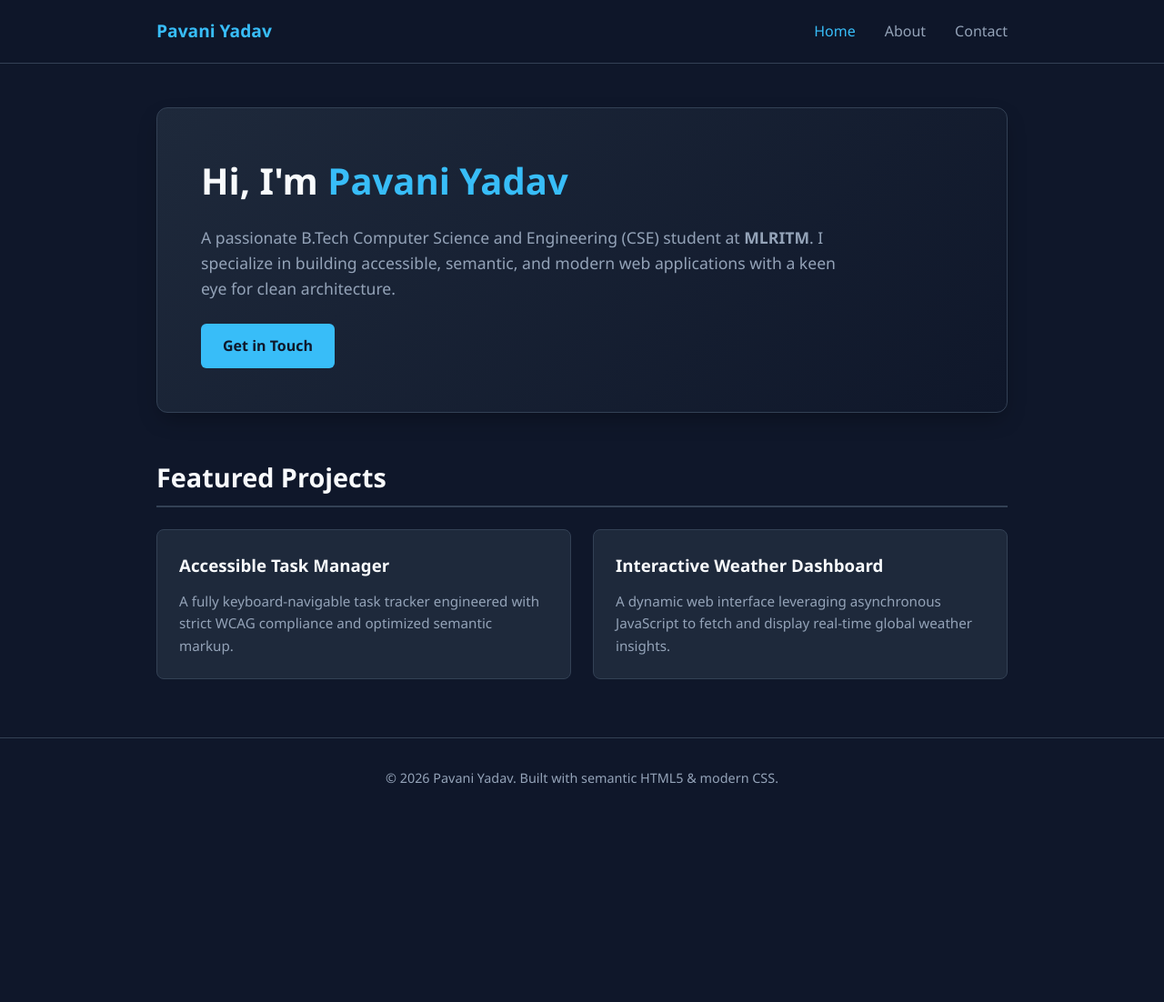
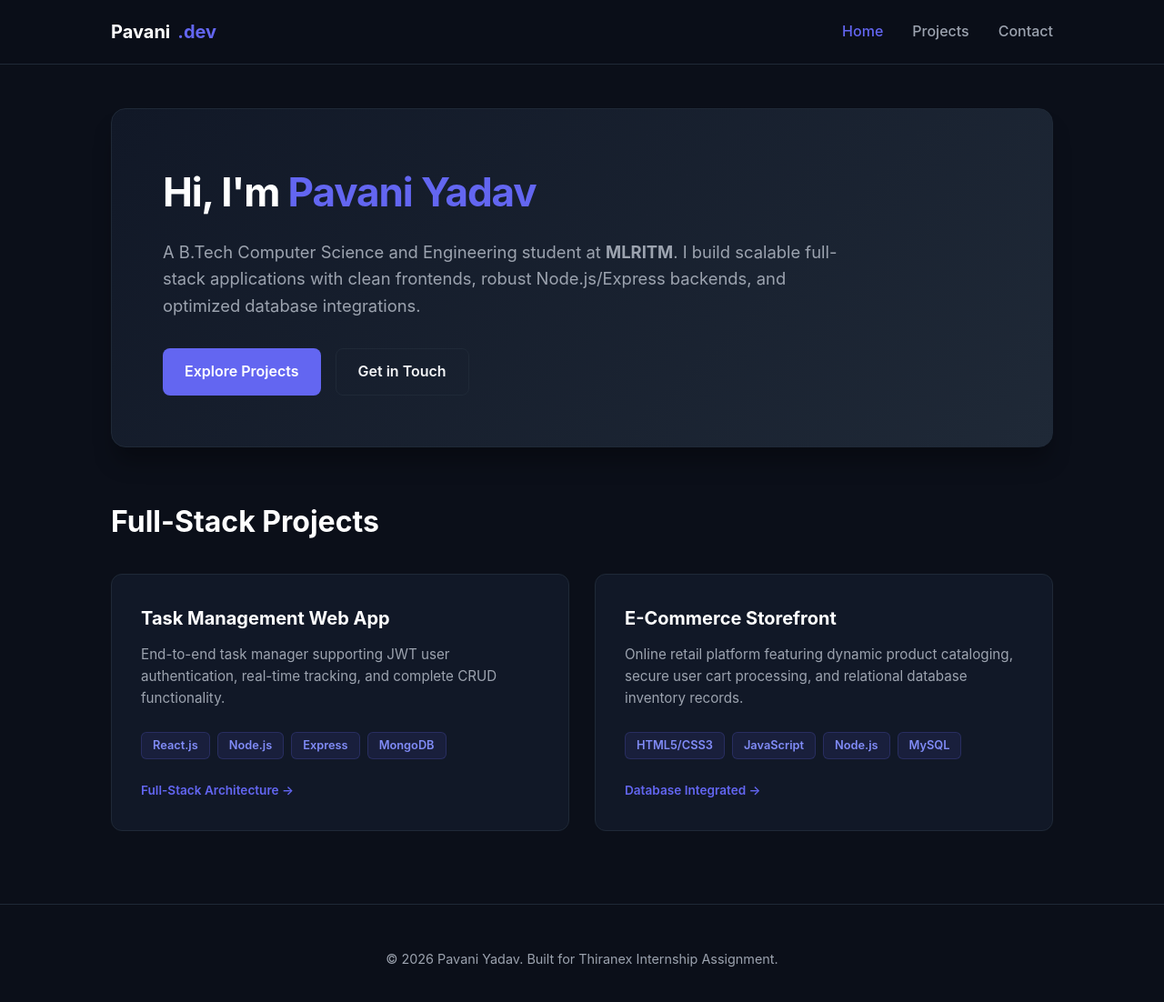
Before and after one commit to pavaniyadav226-cmyk/Protofolio, a plain HTML site: page index.html in a window 1280 px wide. Shown: the whole page at 91% size. Before the commit the page ends 899 px from the top, so only its background shows below. Drawn offline with Linux system fonts and the light colour scheme.

Commit message:
Update index.html

```diff
--- a/index.html
+++ b/index.html
@@ -3,54 +3,63 @@
 <head>
     <meta charset="UTF-8">
     <meta name="viewport" content="width=device-width, initial-scale=1.0">
-    <meta name="description" content="Pavani Yadav - B.Tech CSE Student at MLRITM. Professional web development portfolio showcasing semantic HTML5, accessible design, and creative projects.">
-    <title>Pavani Yadav | Portfolio</title>
+    <meta name="description" content="Pavani Yadav - Full-Stack Developer & B.Tech CSE Student at MLRITM. Professional portfolio showcasing projects, backend integrations, and skills.">
+    <title>Pavani Yadav | Full-Stack Portfolio</title>
     <style>
         :root {
-            --bg-color: #0f172a;
-            --card-bg: #1e293b;
-            --text-color: #f8fafc;
-            --text-muted: #94a3b8;
-            --accent-color: #38bdf8;
-            --accent-hover: #0ea5e9;
+            --bg-color: #0b0f19;
+            --card-bg: #111827;
+            --border-color: #1f2937;
+            --text-color: #f3f4f6;
+            --text-muted: #9ca3af;
+            --accent-color: #6366f1;
+            --accent-hover: #4f46e5;
         }
         * { box-sizing: border-box; margin: 0; padding: 0; }
-        body { font-family: 'Segoe UI', Tahoma, Geneva, Verdana, sans-serif; background-color: var(--bg-color); color: var(--text-color); line-height: 1.6; }
+        body { font-family: 'Inter', system-ui, -apple-system, sans-serif; background-color: var(--bg-color); color: var(--text-color); line-height: 1.6; }
 
-        header { background: rgba(15, 23, 42, 0.9); backdrop-filter: blur(10px); position: sticky; top: 0; border-bottom: 1px solid #334155; z-index: 1000; }
-        nav { max-width: 1000px; margin: auto; display: flex; justify-content: space-between; align-items: center; padding: 1.2rem 2rem; }
-        .logo { font-weight: bold; font-size: 1.2rem; color: var(--accent-color); text-decoration: none; }
+        header { background: rgba(11, 15, 25, 0.85); backdrop-filter: blur(12px); position: sticky; top: 0; border-bottom: 1px solid var(--border-color); z-index: 1000; }
+        nav { max-width: 1100px; margin: auto; display: flex; justify-content: space-between; align-items: center; padding: 1.2rem 2rem; }
+        .logo { font-weight: 700; font-size: 1.25rem; color: #fff; text-decoration: none; display: flex; align-items: center; gap: 0.5rem; }
+        .logo span { color: var(--accent-color); }
         nav ul { list-style: none; display: flex; gap: 2rem; }
-        nav ul li a { color: var(--text-muted); text-decoration: none; font-weight: 500; transition: color 0.3s ease; }
-        nav ul li a:hover, nav ul li a:focus, nav ul li a[aria-current="page"] { color: var(--accent-color); }
+        nav ul li a { color: var(--text-muted); text-decoration: none; font-weight: 500; transition: color 0.2s; }
+        nav ul li a:hover, nav ul li a[aria-current="page"] { color: var(--accent-color); }
 
-        main { max-width: 1000px; margin: 3rem auto; padding: 0 2rem; }
+        main { max-width: 1100px; margin: 3rem auto; padding: 0 2rem; }
 
-        .hero { background: linear-gradient(135deg, #1e293b, #0f172a); border: 1px solid #334155; padding: 3rem; border-radius: 12px; margin-bottom: 3rem; box-shadow: 0 10px 25px -5px rgba(0,0,0,0.3); }
-        .hero h1 { font-size: 2.5rem; margin-bottom: 1rem; color: var(--text-color); }
+        .hero { background: linear-gradient(135deg, #111827 0%, #1f2937 100%); border: 1px solid var(--border-color); padding: 3.5rem; border-radius: 16px; margin-bottom: 3.5rem; box-shadow: 0 20px 25px -5px rgba(0, 0, 0, 0.3); }
+        .hero h1 { font-size: 2.75rem; margin-bottom: 1rem; color: #fff; letter-spacing: -0.025em; }
         .hero h1 span { color: var(--accent-color); }
-        .hero p { font-size: 1.1rem; color: var(--text-muted); margin-bottom: 1.5rem; max-width: 700px; }
+        .hero p { font-size: 1.15rem; color: var(--text-muted); margin-bottom: 2rem; max-width: 750px; }
 
-        .btn { display: inline-block; background-color: var(--accent-color); color: #0f172a; padding: 0.75rem 1.5rem; border-radius: 6px; font-weight: bold; text-decoration: none; transition: background-color 0.3s ease, transform 0.2s ease; }
-        .btn:hover { background-color: var(--accent-hover); transform: translateY(-2px); }
+        .btn-group { display: flex; gap: 1rem; }
+        .btn { display: inline-flex; align-items: center; justify-content: center; background-color: var(--accent-color); color: #fff; padding: 0.75rem 1.5rem; border-radius: 8px; font-weight: 600; text-decoration: none; transition: background-color 0.2s, transform 0.1s; }
+        .btn:hover { background-color: var(--accent-hover); transform: translateY(-1px); }
+        .btn-outline { background-color: transparent; border: 1px solid var(--border-color); color: var(--text-color); }
+        .btn-outline:hover { background-color: var(--border-color); }
 
-        .projects h2 { font-size: 1.8rem; margin-bottom: 1.5rem; border-bottom: 2px solid #334155; padding-bottom: 0.5rem; }
-        .project-grid { display: grid; grid-template-columns: repeat(auto-fit, minmax(280px, 1fr)); gap: 1.5rem; }
-        .project-card { background-color: var(--card-bg); border: 1px solid #334155; padding: 1.5rem; border-radius: 8px; transition: transform 0.3s ease, border-color 0.3s ease; }
-        .project-card:hover { transform: translateY(-5px); border-color: var(--accent-color); }
-        .project-card h3 { margin-bottom: 0.75rem; color: var(--text-color); }
-        .project-card p { color: var(--text-muted); font-size: 0.95rem; }
+        .section-title { font-size: 2rem; margin-bottom: 2rem; color: #fff; display: flex; align-items: center; gap: 0.75rem; }
+        .grid { display: grid; grid-template-columns: repeat(auto-fit, minmax(320px, 1fr)); gap: 1.75rem; }
 
-        footer { text-align: center; padding: 2rem; color: var(--text-muted); border-top: 1px solid #334155; margin-top: 4rem; font-size: 0.9rem; }
+        .card { background-color: var(--card-bg); border: 1px solid var(--border-color); padding: 2rem; border-radius: 12px; transition: transform 0.2s, border-color 0.2s; display: flex; flex-direction: column; justify-content: space-between; }
+        .card:hover { transform: translateY(-4px); border-color: var(--accent-color); }
+        .card h3 { margin-bottom: 0.75rem; color: #fff; font-size: 1.25rem; }
+        .card p { color: var(--text-muted); font-size: 0.95rem; margin-bottom: 1.5rem; }
+
+        .tech-tags { display: flex; flex-wrap: wrap; gap: 0.5rem; margin-bottom: 1.5rem; }
+        .tag { background-color: rgba(99, 102, 241, 0.1); color: #818cf8; padding: 0.25rem 0.75rem; border-radius: 6px; font-size: 0.8rem; font-weight: 600; border: 1px solid rgba(99, 102, 241, 0.2); }
+
+        footer { text-align: center; padding: 3rem 0; color: var(--text-muted); border-top: 1px solid var(--border-color); margin-top: 5rem; font-size: 0.9rem; }
     </style>
 </head>
 <body>
     <header>
         <nav aria-label="Main Navigation">
-            <a href="index.html" class="logo">Pavani Yadav</a>
+            <a href="index.html" class="logo">Pavani<span>.dev</span></a>
             <ul>
                 <li><a href="index.html" aria-current="page">Home</a></li>
-                <li><a href="about.html">About</a></li>
+                <li><a href="#projects">Projects</a></li>
                 <li><a href="contact.html">Contact</a></li>
             </ul>
         </nav>
@@ -59,27 +68,49 @@
     <main>
         <section class="hero">
             <h1>Hi, I'm <span>Pavani Yadav</span></h1>
-            <p>A passionate B.Tech Computer Science and Engineering (CSE) student at <strong>MLRITM</strong>. I specialize in building accessible, semantic, and modern web applications with a keen eye for clean architecture.</p>
-            <a href="contact.html" class="btn">Get in Touch</a>
+            <p>A B.Tech Computer Science and Engineering student at <strong>MLRITM</strong>. I build scalable full-stack applications with clean frontends, robust Node.js/Express backends, and optimized database integrations.</p>
+            <div class="btn-group">
+                <a href="#projects" class="btn">Explore Projects</a>
+                <a href="contact.html" class="btn btn-outline">Get in Touch</a>
+            </div>
         </section>
 
-        <section class="projects">
-            <h2>Featured Projects</h2>
-            <div class="project-grid">
-                <article class="project-card">
-                    <h3>Accessible Task Manager</h3>
-                    <p>A fully keyboard-navigable task tracker engineered with strict WCAG compliance and optimized semantic markup.</p>
+        <section id="projects">
+            <h2 class="section-title">Full-Stack Projects</h2>
+            <div class="grid">
+                <article class="card">
+                    <div>
+                        <h3>Task Management Web App</h3>
+                        <p>End-to-end task manager supporting JWT user authentication, real-time tracking, and complete CRUD functionality.</p>
+                        <div class="tech-tags">
+                            <span class="tag">React.js</span>
+                            <span class="tag">Node.js</span>
+                            <span class="tag">Express</span>
+                            <span class="tag">MongoDB</span>
+                        </div>
+                    </div>
+                    <span style="font-size: 0.850rem; color: var(--accent-color); font-weight: 600;">Full-Stack Architecture →</span>
                 </article>
-                <article class="project-card">
-                    <h3>Interactive Weather Dashboard</h3>
-                    <p>A dynamic web interface leveraging asynchronous JavaScript to fetch and display real-time global weather insights.</p>
+
+                <article class="card">
+                    <div>
+                        <h3>E-Commerce Storefront</h3>
+                        <p>Online retail platform featuring dynamic product cataloging, secure user cart processing, and relational database inventory records.</p>
+                        <div class="tech-tags">
+                            <span class="tag">HTML5/CSS3</span>
+                            <span class="tag">JavaScript</span>
+                            <span class="tag">Node.js</span>
+                            <span class="tag">MySQL</span>
+                        </div>
+                    </div>
+                    <span style="font-size: 0.850rem; color: var(--accent-color); font-weight: 600;">Database Integrated →</span>
                 </article>
             </div>
         </section>
     </main>
 
     <footer>
-        <p>&copy; 2026 Pavani Yadav. Built with semantic HTML5 & modern CSS.</p>
+        <p>&copy; 2026 Pavani Yadav. Built for Thiranex Internship Assignment.</p>
     </footer>
 </body>
 </html>
```
